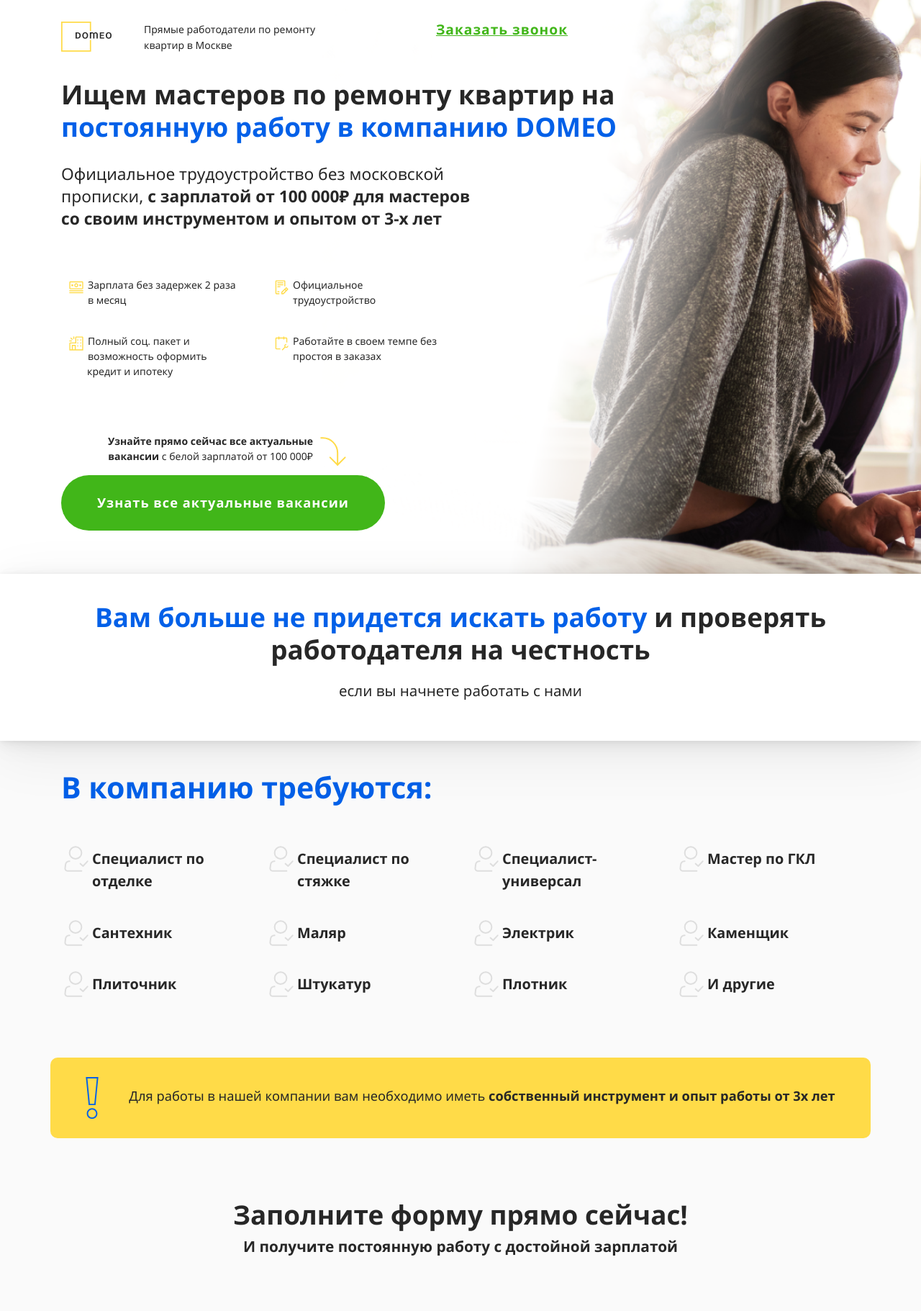
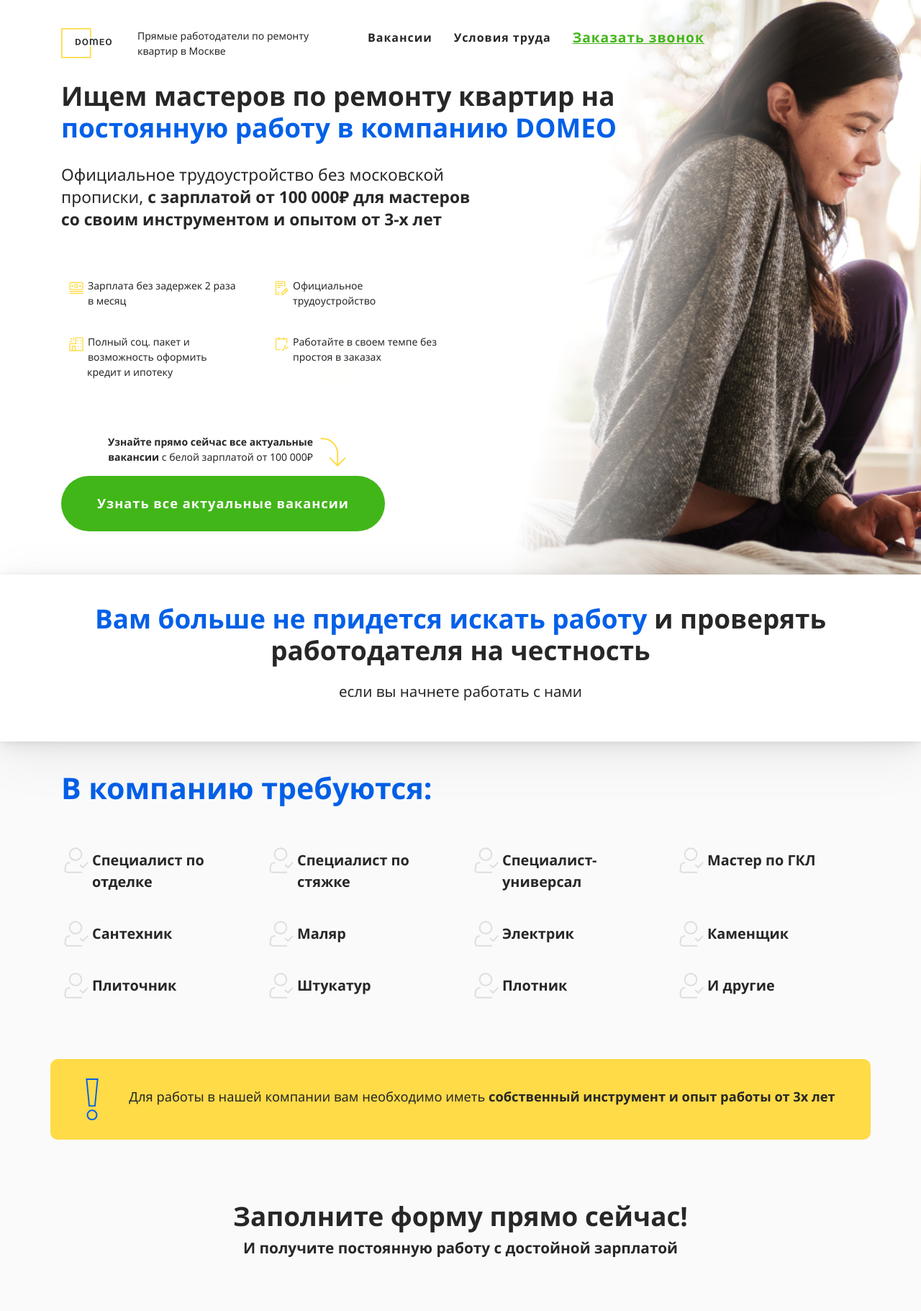
Before and after one commit to MichailoOvchar/domeo.lending, a PHP site: page / in a window 1280 px wide. Shown: the top 1821 px of the page at 72% size. Run offline with PHP 8.4, Linux system fonts and the light colour scheme.

Commit message:
add burger menu

```diff
--- a/css/style.css
+++ b/css/style.css
@@ -1,6 +1,7 @@
 * {
   box-sizing: border-box;
   -webkit-appearance: none;
+  scroll-behavior: smooth;
 }
 
 input[type=submit], input[type=radio], input[type=checkbox] {
@@ -219,29 +220,81 @@ header {
 header div {
   margin: 5px 0;
 }
-header p {
+header button.navbar-toggler {
+  margin-right: 5px;
+  background: #41B619;
+  color: #fff;
+}
+header button.navbar-toggler:hover {
+  background: #269001;
+}
+header .logo-text {
+  display: block;
+  max-width: 340px;
+  color: #272727;
   padding-right: 40px;
   padding-left: 20px;
   line-height: 155%;
 }
 @media (max-width: 768px) {
-  header p {
+  header .logo-text {
+    margin: 0 auto;
+    padding-top: 20px;
+    padding-bottom: 20px;
+    text-align: center;
     padding-right: 15px;
   }
 }
-header div.logo img {
+header .logo img {
   width: 70px;
   height: 42px;
   -o-object-fit: cover;
      object-fit: cover;
 }
-header div.phone {
+@media (max-width: 768px) {
+  header .logo {
+    padding-left: 10px;
+  }
+}
+header .anchore {
+  display: flex;
+  align-items: center;
+  justify-content: center;
+  text-align: center;
+  padding-left: 0;
+  margin-right: 30px;
+}
+header .anchore p {
+  padding-right: 0;
+  padding-left: 0;
+}
+header .anchore p a {
+  width: 100%;
+  text-align: center;
+  color: #272727;
+  margin: 0;
+  font-weight: 600;
+  letter-spacing: 1px;
+  font-size: 1rem;
+  text-decoration: none;
+  transition-duration: 0.5s;
+}
+header .anchore p a:hover {
+  color: #1d1d1d;
+  text-decoration: underline;
+}
+@media (max-width: 768px) {
+  header .anchore {
+    margin-right: 0;
+  }
+}
+header .phone {
   text-align: center;
 }
-header div.phone p {
+header .phone p {
   padding-right: 0;
 }
-header div.phone p a {
+header .phone p a {
   width: 100%;
   text-align: center;
   color: #41B619;
@@ -251,14 +304,14 @@ header div.phone p a {
   font-size: 1.2rem;
   text-decoration: underline;
 }
-header div.phone p a:hover {
+header .phone p a:hover {
   color: #269001;
 }
 @media (max-width: 768px) {
   header {
     text-align: center;
   }
-  header div.phone {
+  header .phone {
     display: none;
   }
 }
--- a/index.html
+++ b/index.html
@@ -14,21 +14,33 @@
 </head>
 <body>
     <header>
-        <div class="container">
-            <div class="row">
-                <div class="col-12 col-sm-12 col-md-1 col-lg-1 col-xl-1 logo">
-                    <a href="/">
-                        <img src="./img/logo.png" alt="logo">
-                    </a>
-                </div>
-                <div class="col-12 col-sm-12 col-md-4 col-lg-4 col-xl-4">
-                    <p>Прямые работодатели по ремонту квартир в Москве</p>
-                </div>
-                <div class="col-12 col-sm-12 col-md-3 col-lg-3 col-xl-3 phone">
+        <nav class="navbar navbar-expand-lg navbar-dark">
+            <div class="container">
+              <a class="navbar-brand logo" href="/">
+                <img src="./img/logo.png" alt="logo">
+              </a>
+              <button class="navbar-toggler" type="button" data-toggle="collapse" data-target="#navbarSupportedContent" aria-controls="navbarSupportedContent" aria-expanded="false" aria-label="Toggle navigation">
+                <span class="navbar-toggler-icon"></span>
+              </button>
+
+              <div class="collapse navbar-collapse" id="navbarSupportedContent">
+                <span class="logo-text">
+                    Прямые работодатели по ремонту квартир в Москве
+                </span>
+                <ul class="navbar-nav me-auto mb-2 mb-lg-0">
+                  <li class="nav-item anchore">
+                    <p><a href="#need">Вакансии</a></p>
+                  </li>
+                  <li class="nav-item anchore">
+                    <p><a href="#condition ">Условия труда</a></p>
+                  </li>
+                  <li class="nav-item phone">
                     <p><a href="#modal">Заказать звонок</a></p>
-                </div>
+                  </li>
+                </ul>
+              </div>
             </div>
-        </div>
+          </nav>
     </header>
     <main>
         <section id="intro">
@@ -679,9 +691,10 @@
         </div>
     </footer>
     <script src="./js/jquery.min.js"></script>
+    <script src="./js/bootstrap.min.js"></script>
+    <script src="./js/bootstrap.bundle.min.js"></script>
     <script src="./js/jquery.inputmask.bundle.min.js"></script>
     <script src="./js/owl.carousel.min.js"></script>
-    <script src="./js/bootstrap.min.js"></script>
     <script src="./js/app.js"></script>
 </body>
 </html>
```
Also changed, not shown: resources/scss/main.scss (+57 -4 lines).
